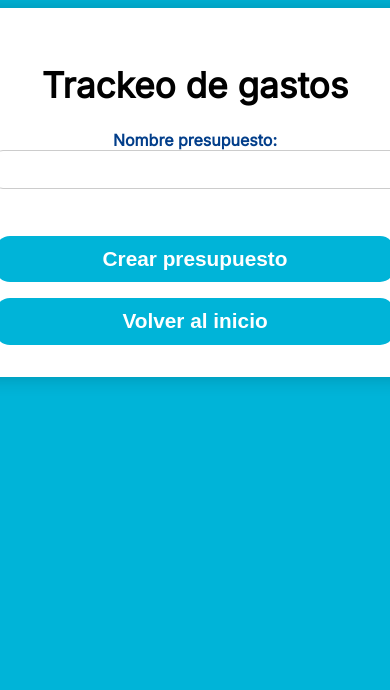
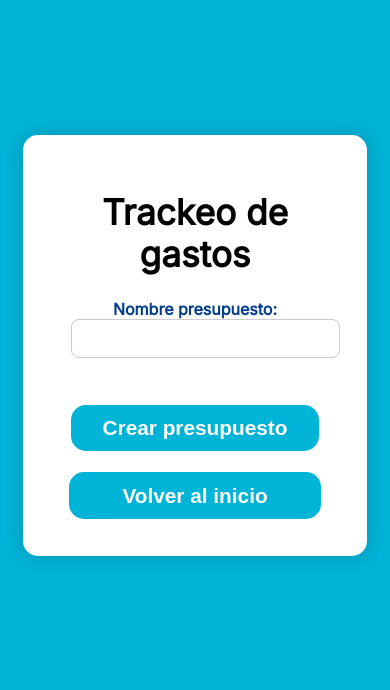
Before and after one commit to RodoAlbornoz/Proyecto-manejo-de-finanzas, a Flask app: template templates/new-budget.html in a window 390 px wide; the page is wider, and only the part inside the window is pictured. Shown: the part 56-746 px from the top of that part. Run offline with Flask 3, Linux system fonts and the light colour scheme; the template is opened without the code that fills it, so the values that code supplies are empty.

Commit message:
Responsiveness for everything except buttons

```diff
--- a/static/css/styles.css
+++ b/static/css/styles.css
@@ -21,8 +21,10 @@ h2 {
 
 main {
     display: flex;
+    justify-content: center;
+    align-items: center;
+    height: 80vh;
     padding: 0.5rem;
-    justify-content: center;
     background-color: var(--sky_blue);
 }
 
@@ -107,8 +109,7 @@ form input:focus {
 
 /******************* ERRORS *******************/
 form small {
-    font-size: 14px;
-    margin-top: 5px;
+    font-size: 100%;
     color: var(--error);
 }
 
@@ -119,3 +120,26 @@ form input.error {
 form .form {
     margin-bottom: 15px;
 }
+
+@media screen and (max-width: 885px) {
+    .content {
+        width: 75%;
+    }
+
+    button {
+        width: 90%;
+        margin-bottom: 5px;
+    }
+
+    form {
+        align-items: center;
+    }
+
+    form button {
+        width: 100%;
+    }
+
+    .form {
+        width: 100%;
+    }
+}
```
